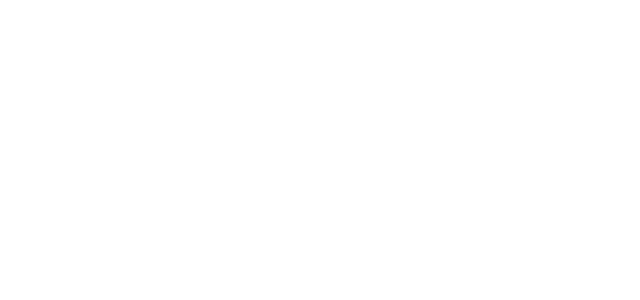
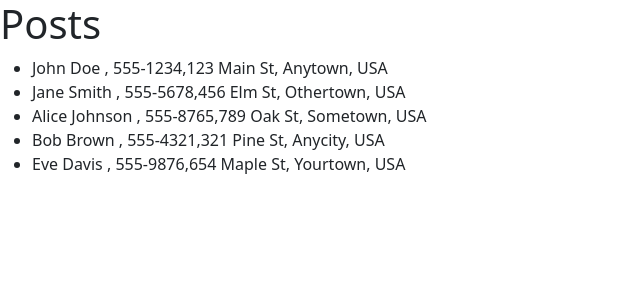
Before and after one commit to Anshadk/contact-manager, a React (Vite) app: page / in a window 1280 px wide. Shown: the top 300 px of the page, without its empty margins (0-640 px from the left). Built offline with nearby package versions, Linux system fonts and the light colour scheme; data requests are answered from the project's data file.

Commit message:
Listing Done

```diff
--- a/db.json
+++ b/db.json
@@ -1,6 +1,34 @@
 {
   "contacts": [
-    { "id": 1, "title": "Hello World", "author": "John Doe" },
-    { "id": 2, "title": "React is Awesome", "author": "Jane Doe" }
+    {
+      "id": 1,
+      "name": "John Doe",
+      "phone_num": "555-1234",
+      "address": "123 Main St, Anytown, USA"
+    },
+    {
+      "id": 2,
+      "name": "Jane Smith",
+      "phone_num": "555-5678",
+      "address": "456 Elm St, Othertown, USA"
+    },
+    {
+      "id": 3,
+      "name": "Alice Johnson",
+      "phone_num": "555-8765",
+      "address": "789 Oak St, Sometown, USA"
+    },
+    {
+      "id": 4,
+      "name": "Bob Brown",
+      "phone_num": "555-4321",
+      "address": "321 Pine St, Anycity, USA"
+    },
+    {
+      "id": 5,
+      "name": "Eve Davis",
+      "phone_num": "555-9876",
+      "address": "654 Maple St, Yourtown, USA"
+    }
   ]
 }
--- a/index.html
+++ b/index.html
@@ -1,13 +1,14 @@
 <!doctype html>
 <html lang="en">
   <head>
-    <meta charset="UTF-8" />
-    <link rel="icon" type="image/svg+xml" href="/vite.svg" />
-    <meta name="viewport" content="width=device-width, initial-scale=1.0" />
+    <meta charset="utf-8">
+    <meta name="viewport" content="width=device-width, initial-scale=1">
     <title>Contact Manager</title>
+    <link href="https://cdn.jsdelivr.net/npm/bootstrap@5.3.3/dist/css/bootstrap.min.css" rel="stylesheet" integrity="sha384-QWTKZyjpPEjISv5WaRU9OFeRpok6YctnYmDr5pNlyT2bRjXh0JMhjY6hW+ALEwIH" crossorigin="anonymous">
   </head>
   <body>
     <div id="root"></div>
     <script type="module" src="/src/main.jsx"></script>
+    <script src="https://cdn.jsdelivr.net/npm/bootstrap@5.3.3/dist/js/bootstrap.bundle.min.js" integrity="sha384-YvpcrYf0tY3lHB60NNkmXc5s9fDVZLESaAA55NDzOxhy9GkcIdslK1eN7N6jIeHz" crossorigin="anonymous"></script>
   </body>
 </html>
--- a/src/App.jsx
+++ b/src/App.jsx
@@ -1,11 +1,13 @@
 import { useState } from 'react'
+import Navbar from './Components/Navbar'
+import ListContacts from './Components/ListContacts'
 //import './App.css'
 
 function App() {
 
   return (
     <>
-
+     <ListContacts/>
     </>
   )
 }
--- a/src/Components/ListContacts.jsx
+++ b/src/Components/ListContacts.jsx
@@ -0,0 +1,31 @@
+import React, { useEffect, useState } from 'react'
+import Navbar from '../Components/Navbar'
+
+function ListContacts() {
+    const [contacts, setContacts] = useState([])
+
+    useEffect(() => {
+        fetch('http://localhost:5000/contacts')
+          .then((response) => response.json())
+          .then((data) => setContacts(data));
+      }, []);
+      console.log(contacts);
+
+  return (
+    <>
+    {/* <Navbar/> */}
+    <div>
+      <h1>Posts</h1>
+      <ul>
+        {contacts.map((contact) => (
+          <li key={contact.id}>
+            {contact.name} , {contact.phone_num},{contact.address}
+          </li>
+        ))}
+      </ul>
+    </div>
+    </>
+  )
+}
+
+export default ListContacts
--- a/src/Components/Navbar.jsx
+++ b/src/Components/Navbar.jsx
@@ -0,0 +1,34 @@
+import React from 'react'
+
+function Navbar() {
+  return (
+    <>
+    <nav className="navbar navbar-expand-lg bg-body-tertiary">
+  <div className="container-fluid">
+    <a className="navbar-brand" href="#">Navbar</a>
+    <button className="navbar-toggler" type="button" data-bs-toggle="collapse" data-bs-target="#navbarNav" aria-controls="navbarNav" aria-expanded="false" aria-label="Toggle navigation">
+      <span className="navbar-toggler-icon"></span>
+    </button>
+    <div className="collapse navbar-collapse" id="navbarNav">
+      <ul className="navbar-nav">
+        <li className="nav-item">
+          <a className="nav-link active" aria-current="page" href="#">Home</a>
+        </li>
+        <li className="nav-item">
+          <a className="nav-link" href="#">Features</a>
+        </li>
+        <li className="nav-item">
+          <a className="nav-link" href="#">Pricing</a>
+        </li>
+        <li className="nav-item">
+          <a className="nav-link disabled" aria-disabled="true">Disabled</a>
+        </li>
+      </ul>
+    </div>
+  </div>
+</nav>
+    </>
+  )
+}
+
+export default Navbar
--- a/src/main.jsx
+++ b/src/main.jsx
@@ -1,7 +1,7 @@
 import { StrictMode } from 'react'
 import { createRoot } from 'react-dom/client'
 import App from './App.jsx'
-import './index.css'
+//import './index.css'
 
 createRoot(document.getElementById('root')).render(
   <StrictMode>
```
Also changed, not shown: src/Components/Component.css (added, +46 -0 lines).
